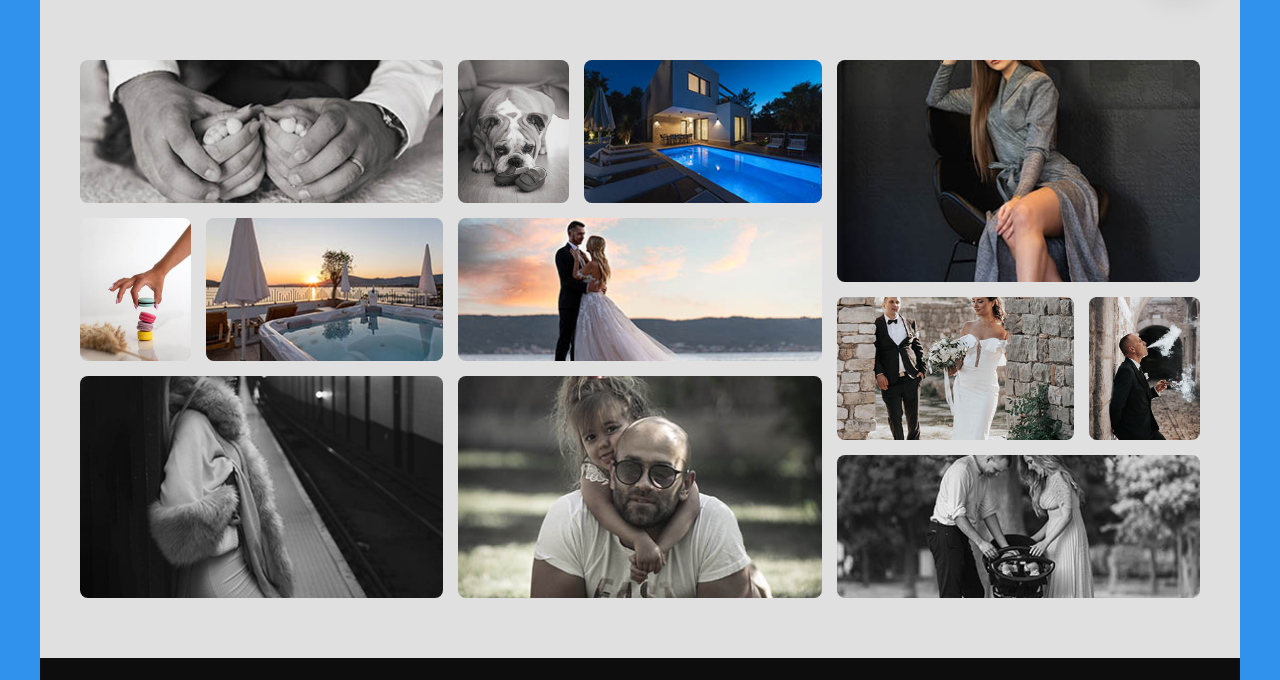
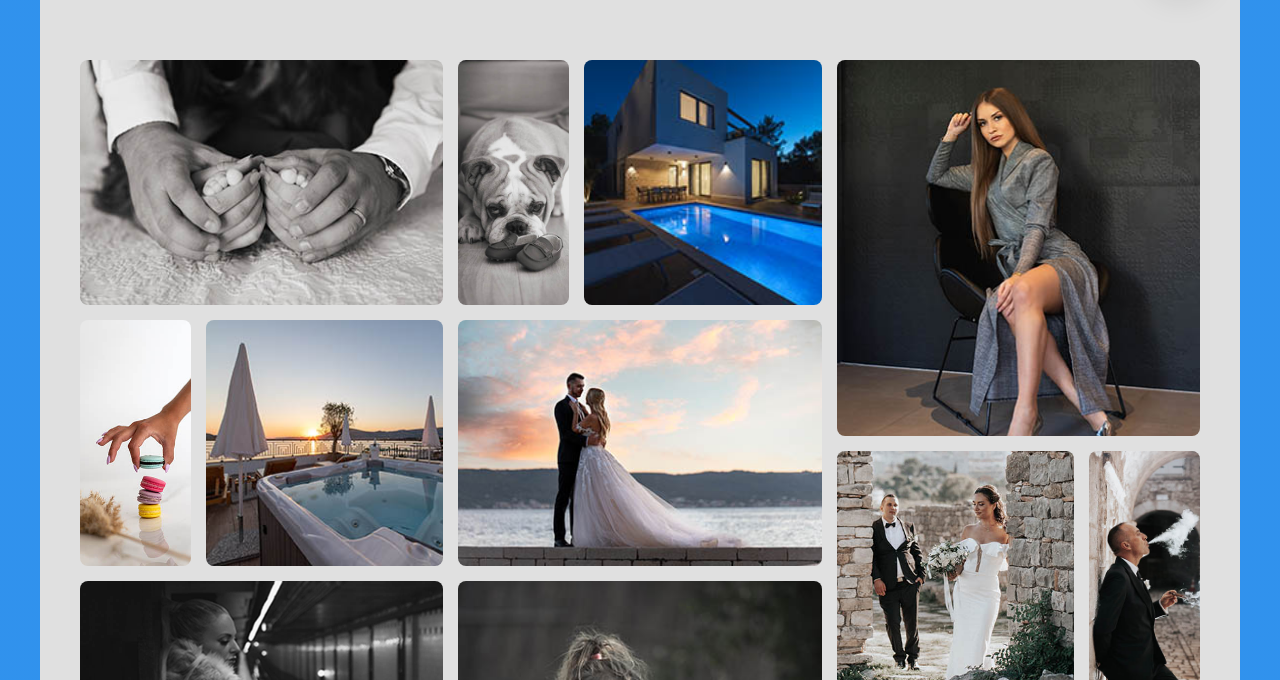
Before and after one commit to Ariador1987/Theophoto, a website built with Parcel: page gallery.html in a window 1280 px wide. Shown: the part 120-800 px from the top of the page. Built offline with nearby package versions, Linux system fonts and the light colour scheme.

Commit message:
fixed off with their heads thing on desktop

```diff
--- a/src/sass/components/_gallery-full.scss
+++ b/src/sass/components/_gallery-full.scss
@@ -6,7 +6,7 @@
 
     display: grid;
     grid-template-columns: repeat(9, 1fr);
-    grid-template-rows: repeat(7, 5vw);
+    grid-template-rows: repeat(7, 9vw);
     grid-auto-rows: 1fr;
     gap: 1.5rem;
 
```
Also changed, not shown: dist/blogBackground.d7fd0e7f.jpg (deleted), dist/pekara-LD.dc4a458c.jpg (deleted), 1 other file.
